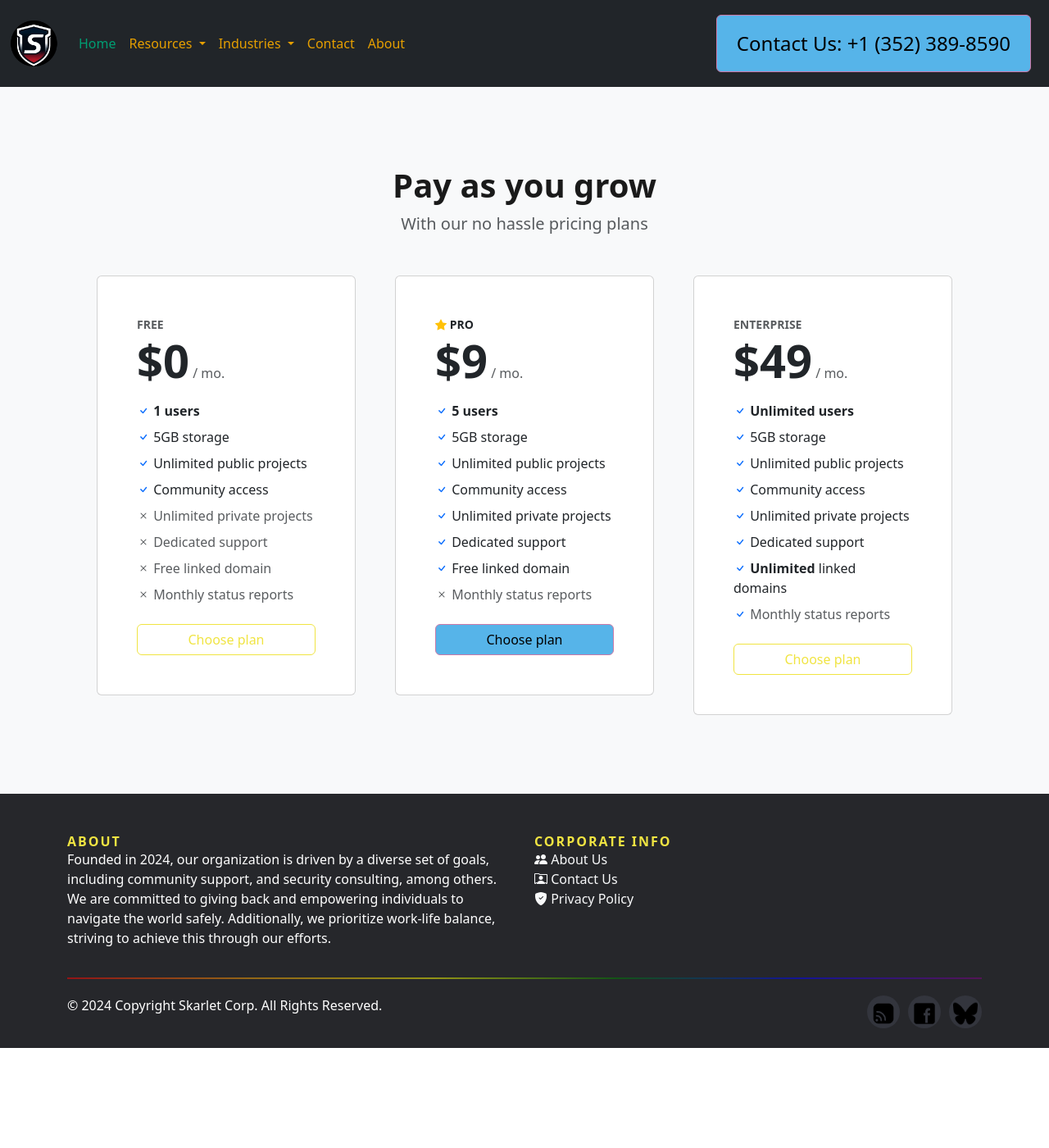
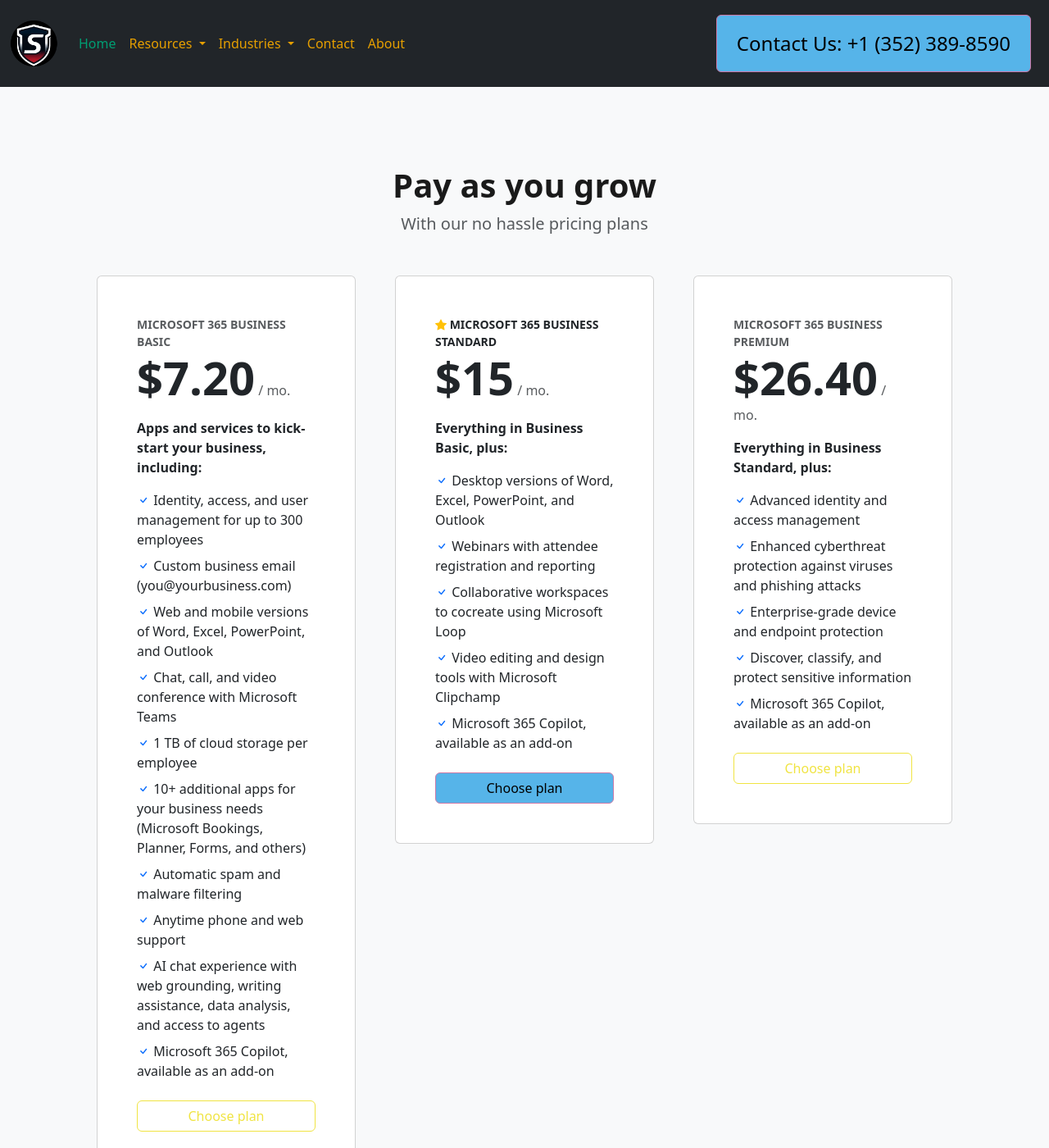
Before and after one commit to SkarletTeam/skarlet, a Jekyll site: the page built from pricing.md, in a window 1280 px wide and 1400 px high. Shown: the whole window at 82% size. Built offline with Jekyll 4.4.1, drawn with Linux system fonts in a browser that asks for light colours.

Commit message:
Update pricing.md

```diff
--- a/pricing.md
+++ b/pricing.md
@@ -16,44 +16,55 @@
             <div class="col-lg-6 col-xl-4">
                 <div class="card mb-5 mb-xl-0">
                     <div class="card-body p-5">
-                        <div class="small text-uppercase fw-bold text-muted">Free</div>
+                        <div class="small text-uppercase fw-bold text-muted">Microsoft 365 Business Basic</div>
                         <div class="mb-3">
-                            <span class="display-4 fw-bold">$0</span>
+                            <span class="display-4 fw-bold">$7.20</span>
                             <span class="text-muted">/ mo.</span>
                         </div>
+                        <div class="mb-3">
+                            <span class="display-7 fw-bold">Apps and services to kick-start your business, including:</span>
+                        </div>
                         <ul class="list-unstyled mb-4">
-                            <li class="mb-2">
-                                <i class="bi bi-check text-primary"></i>
-                                <strong>1 users</strong>
-                            </li>
-                            <li class="mb-2">
-                                <i class="bi bi-check text-primary"></i>
-                                5GB storage
-                            </li>
-                            <li class="mb-2">
-                                <i class="bi bi-check text-primary"></i>
-                                Unlimited public projects
-                            </li>
-                            <li class="mb-2">
-                                <i class="bi bi-check text-primary"></i>
-                                Community access
-                            </li>
-                            <li class="mb-2 text-muted">
-                                <i class="bi bi-x"></i>
-                                Unlimited private projects
-                            </li>
-                            <li class="mb-2 text-muted">
-                                <i class="bi bi-x"></i>
-                                Dedicated support
-                            </li>
-                            <li class="mb-2 text-muted">
-                                <i class="bi bi-x"></i>
-                                Free linked domain
-                            </li>
-                            <li class="text-muted">
-                                <i class="bi bi-x"></i>
-                                Monthly status reports
-                            </li>
+							<li class="mb-2">
+								<i class="bi bi-check text-primary"></i>
+								Identity, access, and user management for up to 300 employees
+							</li>
+							<li class="mb-2">
+								<i class="bi bi-check text-primary"></i>
+								Custom business email (you@yourbusiness.com)
+							</li>
+							<li class="mb-2">
+								<i class="bi bi-check text-primary"></i>
+								Web and mobile versions of Word, Excel, PowerPoint, and Outlook
+							</li>
+							<li class="mb-2">
+								<i class="bi bi-check text-primary"></i>
+								Chat, call, and video conference with Microsoft Teams
+							</li>
+							<li class="mb-2">
+								<i class="bi bi-check text-primary"></i>
+								1 TB of cloud storage per employee
+							</li>
+							<li class="mb-2">
+								<i class="bi bi-check text-primary"></i>
+								10+ additional apps for your business needs (Microsoft Bookings, Planner, Forms, and others)
+							</li>
+							<li class="mb-2">
+								<i class="bi bi-check text-primary"></i>
+								Automatic spam and malware filtering
+							</li>
+							<li class="mb-2">
+								<i class="bi bi-check text-primary"></i>
+								Anytime phone and web support
+							</li>
+							<li class="mb-2">
+								<i class="bi bi-check text-primary"></i>
+								AI chat experience with web grounding, writing assistance, data analysis, and access to agents
+							</li>
+							<li class="mb-2">
+								<i class="bi bi-check text-primary"></i>
+								Microsoft 365 Copilot, available as an add-on
+							</li>
                         </ul>
                         <div class="d-grid"><a class="btn btn-outline-primary" href="#!">Choose plan</a></div>
                     </div>
@@ -65,46 +76,37 @@
                     <div class="card-body p-5">
                         <div class="small text-uppercase fw-bold">
                             <i class="bi bi-star-fill text-warning"></i>
-                            Pro
+                            Microsoft 365 Business Standard
                         </div>
                         <div class="mb-3">
-                            <span class="display-4 fw-bold">$9</span>
+                            <span class="display-4 fw-bold">$15</span>
                             <span class="text-muted">/ mo.</span>
                         </div>
-                        <ul class="list-unstyled mb-4">
-                            <li class="mb-2">
-                                <i class="bi bi-check text-primary"></i>
-                                <strong>5 users</strong>
-                            </li>
-                            <li class="mb-2">
-                                <i class="bi bi-check text-primary"></i>
-                                5GB storage
-                            </li>
-                            <li class="mb-2">
-                                <i class="bi bi-check text-primary"></i>
-                                Unlimited public projects
-                            </li>
-                            <li class="mb-2">
-                                <i class="bi bi-check text-primary"></i>
-                                Community access
-                            </li>
-                            <li class="mb-2">
-                                <i class="bi bi-check text-primary"></i>
-                                Unlimited private projects
-                            </li>
-                            <li class="mb-2">
-                                <i class="bi bi-check text-primary"></i>
-                                Dedicated support
-                            </li>
-                            <li class="mb-2">
-                                <i class="bi bi-check text-primary"></i>
-                                Free linked domain
-                            </li>
-                            <li class="text-muted">
-                                <i class="bi bi-x"></i>
-                                Monthly status reports
-                            </li>
-                        </ul>
+                        <div class="mb-3">
+                            <span class="display-7 fw-bold">Everything in Business Basic, plus:</span>
+                        </div>
+						<ul class="list-unstyled mb-4">
+							<li class="mb-2">
+								<i class="bi bi-check text-primary"></i>
+								Desktop versions of Word, Excel, PowerPoint, and Outlook
+							</li>
+							<li class="mb-2">
+								<i class="bi bi-check text-primary"></i>
+								Webinars with attendee registration and reporting
+							</li>
+							<li class="mb-2">
+								<i class="bi bi-check text-primary"></i>
+								Collaborative workspaces to cocreate using Microsoft Loop
+							</li>
+							<li class="mb-2">
+								<i class="bi bi-check text-primary"></i>
+								Video editing and design tools with Microsoft Clipchamp
+							</li>
+							<li class="mb-2">
+								<i class="bi bi-check text-primary"></i>
+								Microsoft 365 Copilot, available as an add-on
+							</li>
+						</ul>
                         <div class="d-grid"><a class="btn btn-primary" href="#!">Choose plan</a></div>
                     </div>
                 </div>
@@ -113,46 +115,37 @@
             <div class="col-lg-6 col-xl-4">
                 <div class="card">
                     <div class="card-body p-5">
-                        <div class="small text-uppercase fw-bold text-muted">Enterprise</div>
+                        <div class="small text-uppercase fw-bold text-muted">Microsoft 365 Business Premium</div>
                         <div class="mb-3">
-                            <span class="display-4 fw-bold">$49</span>
+                            <span class="display-4 fw-bold">$26.40</span>
                             <span class="text-muted">/ mo.</span>
                         </div>
-                        <ul class="list-unstyled mb-4">
-                            <li class="mb-2">
-                                <i class="bi bi-check text-primary"></i>
-                                <strong>Unlimited users</strong>
-                            </li>
-                            <li class="mb-2">
-                                <i class="bi bi-check text-primary"></i>
-                                5GB storage
-                            </li>
-                            <li class="mb-2">
-                                <i class="bi bi-check text-primary"></i>
-                                Unlimited public projects
-                            </li>
-                            <li class="mb-2">
-                                <i class="bi bi-check text-primary"></i>
-                                Community access
-                            </li>
-                            <li class="mb-2">
-                                <i class="bi bi-check text-primary"></i>
-                                Unlimited private projects
-                            </li>
-                            <li class="mb-2">
-                                <i class="bi bi-check text-primary"></i>
-                                Dedicated support
-                            </li>
-                            <li class="mb-2">
-                                <i class="bi bi-check text-primary"></i>
-                                <strong>Unlimited</strong>
-                                linked domains
-                            </li>
-                            <li class="text-muted">
-                                <i class="bi bi-check text-primary"></i>
-                                Monthly status reports
-                            </li>
-                        </ul>
+                        <div class="mb-3">
+                            <span class="display-7 fw-bold">Everything in Business Standard, plus:</span>
+                        </div>
+							<ul class="list-unstyled mb-4">
+								<li class="mb-2">
+									<i class="bi bi-check text-primary"></i>
+									Advanced identity and access management
+								</li>
+								<li class="mb-2">
+									<i class="bi bi-check text-primary"></i>
+									Enhanced cyberthreat protection against viruses and phishing attacks
+								</li>
+								<li class="mb-2">
+									<i class="bi bi-check text-primary"></i>
+									Enterprise-grade device and endpoint protection
+								</li>
+								<li class="mb-2">
+									<i class="bi bi-check text-primary"></i>
+									Discover, classify, and protect sensitive information
+								</li>
+								<li class="mb-2">
+									<i class="bi bi-check text-primary"></i>
+									Microsoft 365 Copilot, available as an add-on
+								</li>
+							</ul>
+
                         <div class="d-grid"><a class="btn btn-outline-primary" href="#!">Choose plan</a></div>
                     </div>
                 </div>
```
